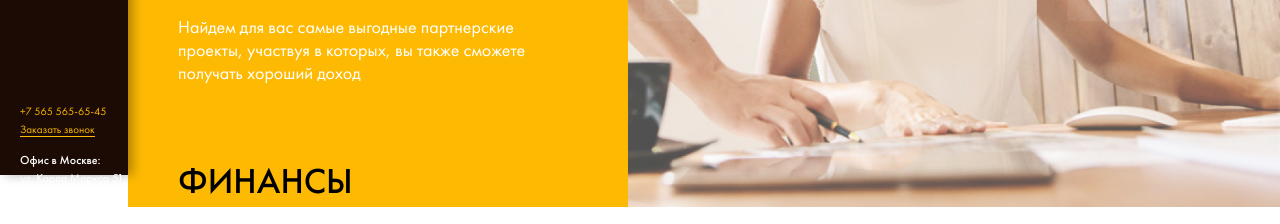
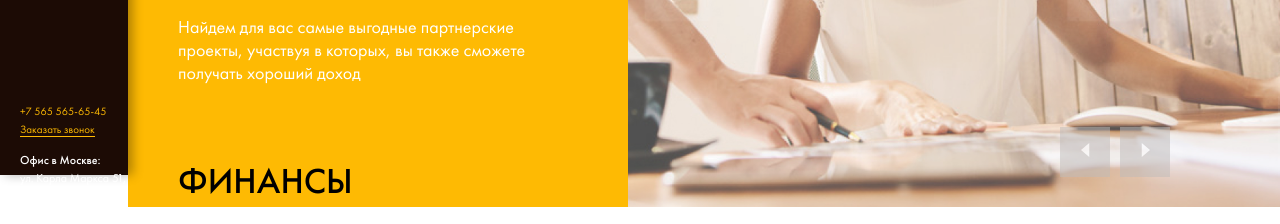
Before and after one commit to rudmm/tehno, a plain HTML site: page src/index.html in a window 1280 px wide. Shown: the part 593-817 px from the top of the page. Drawn offline with nearby package versions, Linux system fonts and the light colour scheme; files that its build step writes are made by us from their sources; files whose address does not match are found by name.

Commit message:
копки внизу слайдера

```diff
--- a/src/index.html
+++ b/src/index.html
@@ -10,13 +10,18 @@
         	<div class="topsection-slider">
         		<img src="img/image8.jpg" alt="">
         		<div class="topsection-slider-buttons">
-        			<button class="topsection-slider-buttons-btn"></button>
         			<button class="topsection-slider-buttons-btn">
         				<svg width="9" height="14" viewBox="0 0 9 14" fill="none" xmlns="http://www.w3.org/2000/svg">
-<path d="M9 7L0.75 13.9282L0.750001 0.0717965L9 7Z" fill="#C4C4C4"/>
-</svg>
+                            <path d="M9 7L0.75 13.9282L0.750001 0.0717965L9 7Z" fill="white"/>
+                        </svg>
+        			</button>
+        			<button class="topsection-slider-buttons-btn">
+        				<svg width="9" height="14" viewBox="0 0 9 14" fill="none" xmlns="http://www.w3.org/2000/svg">
+                            <path d="M-3.49691e-07 7L8.25 0.0717961L8.25 13.9282L-3.49691e-07 7Z" fill="white"/>
+                        </svg>
 
         			</button>
+
         		</div>
         	</div>
         	<div class="topsection-menu">
@@ -64,6 +69,18 @@
                     </svg>
                 </div>
         	</div>
+        	<div class="topsection-menu-block">
+        		<div class="topsection-menu-block-circles">
+        				<svg width="130" height="10" viewBox="0 0 130 10" fill="none" xmlns="http://www.w3.org/2000/svg">
+                        <circle opacity="0.5" cx="125" cy="5" r="5" fill="white"/>
+                        <circle opacity="0.5" cx="95" cy="5" r="5" fill="white"/>
+                        <circle opacity="0.5" cx="65" cy="5" r="5" fill="white"/>
+                        <circle opacity="0.5" cx="35" cy="5" r="5" fill="white"/>
+                        <circle cx="5" cy="5" r="5" fill="white"/>
+                        </svg>
+
+        			</div>
+        	</div>
         </div>
             <ul class="topsection-list">
             	<li class="topsection-list-item"><a href="#">Кадровый консалтинг</a></li>
--- a/src/styles/dev_1.scss
+++ b/src/styles/dev_1.scss
@@ -86,10 +86,30 @@ header{
         left: 0;
         margin:0;
         &-slider{
+            position: relative;
+            height: 100vh;
             img{
                 float: right;
                 max-height: 100vh;
                 opacity: .7;
+                position: absolute;
+                right: 0;
+            }
+            &-buttons{
+                position: absolute;
+                bottom: 30px;
+                right: 110px;
+                width: 1550px;
+                &-btn{
+                    background: #BFBBBA;
+                    opacity: 0.5;
+                    width: 50px;
+                    height: 50px;
+                    padding: 0;
+                    border: none;
+                    margin-left: 10px;
+                    float: right;
+                }
             }
         }
         &-menu{
@@ -111,6 +131,11 @@ header{
                 margin: 0;
                 margin-bottom: 20px;
             }
+
+                &-circles{
+                    position: absolute;
+                    bottom: 0px;
+                }
             p{
                 margin: 0;
                 font-size: 18px;
```
Also changed, not shown: src/img/image7.jpg (added), src/img/image9.jpg (added).
